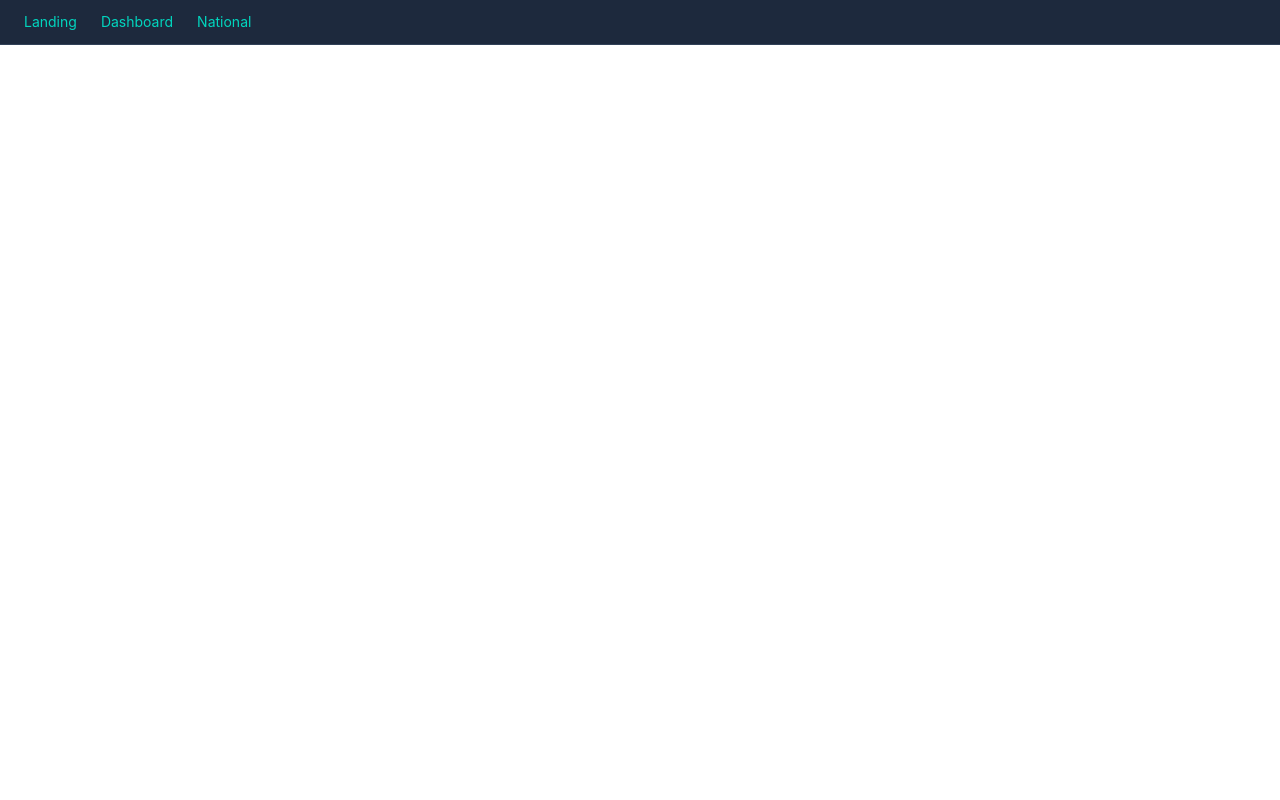
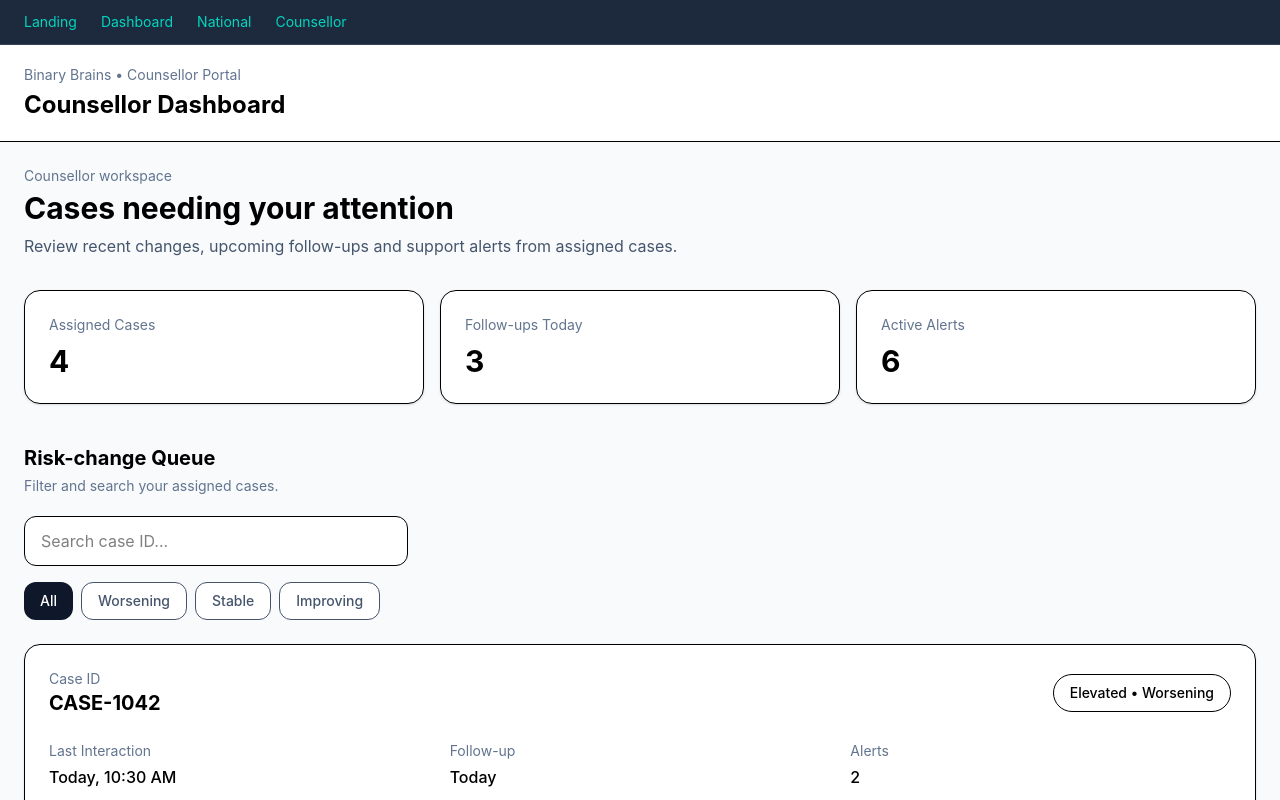
Before and after one commit to gowrikasingh-8/manorakshak, a React (Vite) app: page /counsellor in a window 1280 px wide. Shown: the top 800 px of the page. Built offline with nearby package versions, Linux system fonts and the light colour scheme.

Commit message:
Add counsellor dashboard P09

```diff
--- a/src/App.jsx
+++ b/src/App.jsx
@@ -2,6 +2,7 @@ import { BrowserRouter, Routes, Route, Link } from "react-router-dom";
 import Landing from "./pages/Landing";
 import Dashboard from "./pages/Dashboard";
 import NationalDashboard from "./pages/NationalDashboard";
+import CounsellorDashboard from "./pages/counsellordashboard";
 
 export default function App() {
   return (
@@ -10,11 +11,18 @@ export default function App() {
         <Link to="/" className="text-teal-400 hover:underline">Landing</Link>
         <Link to="/dashboard" className="text-teal-400 hover:underline">Dashboard</Link>
         <Link to="/national" className="text-teal-400 hover:underline">National</Link>
+        <Link to="/counsellor" className="text-teal-400 hover:underline">
+          Counsellor
+        </Link>
       </nav>
       <Routes>
         <Route path="/" element={<Landing />} />
         <Route path="/dashboard" element={<Dashboard />} />
         <Route path="/national" element={<NationalDashboard />} />
+        <Route
+          path="/counsellor"
+          element={<CounsellorDashboard />}
+        />
       </Routes>
     </BrowserRouter>
   );
--- /dev/null
+++ b/src/pages/counsellordashboard.jsx
@@ -0,0 +1,256 @@
+import { useState } from "react";
+
+function CounsellorDashboard() {
+    const [filter, setFilter] = useState("All");
+    const [search, setSearch] = useState("");
+
+    const cases = [
+        {
+            id: "CASE-1042",
+            risk: "Elevated",
+            trend: "Worsening",
+            followUp: "Today",
+            alerts: 2,
+            lastInteraction: "Today, 10:30 AM",
+        },
+        {
+            id: "CASE-1087",
+            risk: "Stable",
+            trend: "Stable",
+            followUp: "Tomorrow",
+            alerts: 0,
+            lastInteraction: "Yesterday, 4:20 PM",
+        },
+        {
+            id: "CASE-1103",
+            risk: "Moderate",
+            trend: "Improving",
+            followUp: "Today",
+            alerts: 1,
+            lastInteraction: "Yesterday, 11:15 AM",
+        },
+        {
+            id: "CASE-1121",
+            risk: "Elevated",
+            trend: "Worsening",
+            followUp: "Today",
+            alerts: 3,
+            lastInteraction: "Today, 8:45 AM",
+        },
+    ];
+
+    const filteredCases = cases.filter((item) => {
+        const matchesFilter =
+            filter === "All" || item.trend === filter;
+
+        const matchesSearch =
+            item.id.toLowerCase().includes(search.toLowerCase());
+
+        return matchesFilter && matchesSearch;
+    });
+
+    return (
+        <div className="min-h-screen bg-slate-50">
+
+            {/* HEADER */}
+            <header className="border-b bg-white px-6 py-5">
+                <div className="mx-auto max-w-7xl">
+                    <p className="text-sm text-slate-500">
+                        Binary Brains • Counsellor Portal
+                    </p>
+
+                    <h1 className="mt-1 text-2xl font-bold">
+                        Counsellor Dashboard
+                    </h1>
+                </div>
+            </header>
+
+            {/* MAIN */}
+            <main className="mx-auto max-w-7xl p-6">
+
+                {/* INTRO */}
+                <section className="mb-8">
+                    <p className="text-sm text-slate-500">
+                        Counsellor workspace
+                    </p>
+
+                    <h2 className="mt-1 text-3xl font-bold">
+                        Cases needing your attention
+                    </h2>
+
+                    <p className="mt-2 text-slate-600">
+                        Review recent changes, upcoming follow-ups
+                        and support alerts from assigned cases.
+                    </p>
+                </section>
+
+                {/* SUMMARY CARDS */}
+                <section className="grid gap-4 md:grid-cols-3">
+
+                    <div className="rounded-2xl border bg-white p-6 shadow-sm">
+                        <p className="text-sm text-slate-500">
+                            Assigned Cases
+                        </p>
+
+                        <p className="mt-2 text-3xl font-bold">
+                            {cases.length}
+                        </p>
+                    </div>
+
+                    <div className="rounded-2xl border bg-white p-6 shadow-sm">
+                        <p className="text-sm text-slate-500">
+                            Follow-ups Today
+                        </p>
+
+                        <p className="mt-2 text-3xl font-bold">
+                            {cases.filter((item) => item.followUp === "Today").length}
+                        </p>
+                    </div>
+
+                    <div className="rounded-2xl border bg-white p-6 shadow-sm">
+                        <p className="text-sm text-slate-500">
+                            Active Alerts
+                        </p>
+
+                        <p className="mt-2 text-3xl font-bold">
+                            {cases.reduce(
+                                (total, item) => total + item.alerts,
+                                0
+                            )}
+                        </p>
+                    </div>
+
+                </section>
+
+                {/* QUEUE */}
+                <section className="mt-10">
+
+                    <h2 className="text-xl font-bold">
+                        Risk-change Queue
+                    </h2>
+
+                    <p className="mt-1 text-sm text-slate-500">
+                        Filter and search your assigned cases.
+                    </p>
+
+                    {/* SEARCH */}
+                    <input
+                        type="text"
+                        placeholder="Search case ID..."
+                        value={search}
+                        onChange={(e) => setSearch(e.target.value)}
+                        className="mt-5 w-full rounded-xl border bg-white px-4 py-3 outline-none md:w-96"
+                    />
+
+                    {/* FILTER BUTTONS */}
+                    <div className="mt-4 flex flex-wrap gap-2">
+
+                        {["All", "Worsening", "Stable", "Improving"].map(
+                            (option) => (
+                                <button
+                                    key={option}
+                                    onClick={() => setFilter(option)}
+                                    className={`rounded-xl px-4 py-2 text-sm font-medium ${filter === option
+                                            ? "bg-slate-900 text-white"
+                                            : "bg-white text-slate-600 border"
+                                        }`}
+                                >
+                                    {option}
+                                </button>
+                            )
+                        )}
+
+                    </div>
+
+                    {/* CASE CARDS */}
+                    <div className="mt-6 space-y-4">
+
+                        {filteredCases.map((item) => (
+
+                            <div
+                                key={item.id}
+                                className="rounded-2xl border bg-white p-6 shadow-sm"
+                            >
+
+                                <div className="flex flex-col gap-4 md:flex-row md:items-center md:justify-between">
+
+                                    <div>
+                                        <p className="text-sm text-slate-500">
+                                            Case ID
+                                        </p>
+
+                                        <h3 className="text-xl font-bold">
+                                            {item.id}
+                                        </h3>
+                                    </div>
+
+                                    <div className="rounded-full border px-4 py-2 text-sm font-medium">
+                                        {item.risk} • {item.trend}
+                                    </div>
+
+                                </div>
+
+                                {/* INFORMATION */}
+                                <div className="mt-6 grid gap-5 md:grid-cols-3">
+
+                                    <div>
+                                        <p className="text-sm text-slate-500">
+                                            Last Interaction
+                                        </p>
+
+                                        <p className="mt-1 font-medium">
+                                            {item.lastInteraction}
+                                        </p>
+                                    </div>
+
+                                    <div>
+                                        <p className="text-sm text-slate-500">
+                                            Follow-up
+                                        </p>
+
+                                        <p className="mt-1 font-medium">
+                                            {item.followUp}
+                                        </p>
+                                    </div>
+
+                                    <div>
+                                        <p className="text-sm text-slate-500">
+                                            Alerts
+                                        </p>
+
+                                        <p className="mt-1 font-medium">
+                                            {item.alerts}
+                                        </p>
+                                    </div>
+
+                                </div>
+
+                                {/* BUTTON */}
+                                <div className="mt-6 flex justify-end">
+
+                                    <button
+                                        onClick={() =>
+                                            alert(`Contacting ${item.id}`)
+                                        }
+                                        className="rounded-xl bg-slate-900 px-5 py-3 text-sm font-medium text-white"
+                                    >
+                                        Quick Contact
+                                    </button>
+
+                                </div>
+
+                            </div>
+
+                        ))}
+
+                    </div>
+
+                </section>
+
+            </main>
+
+        </div>
+    );
+}
+
+export default CounsellorDashboard;
```
